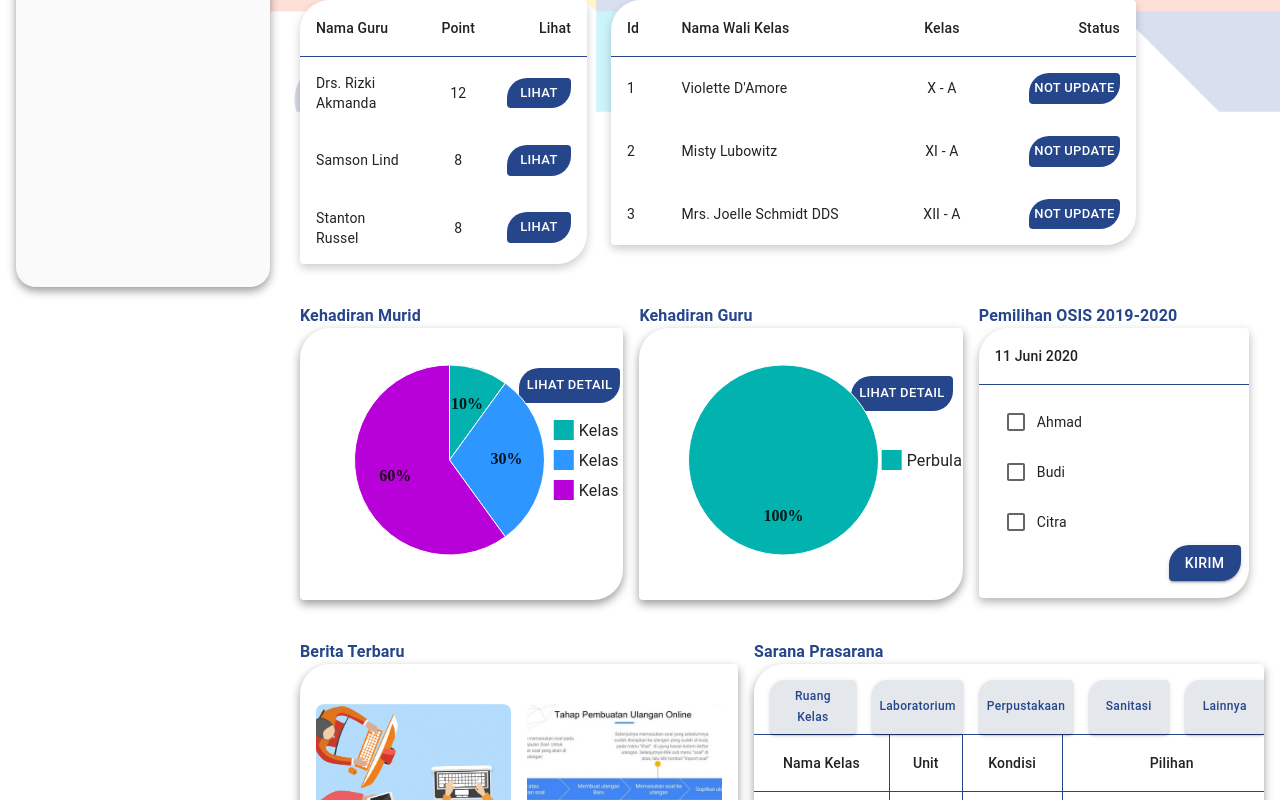
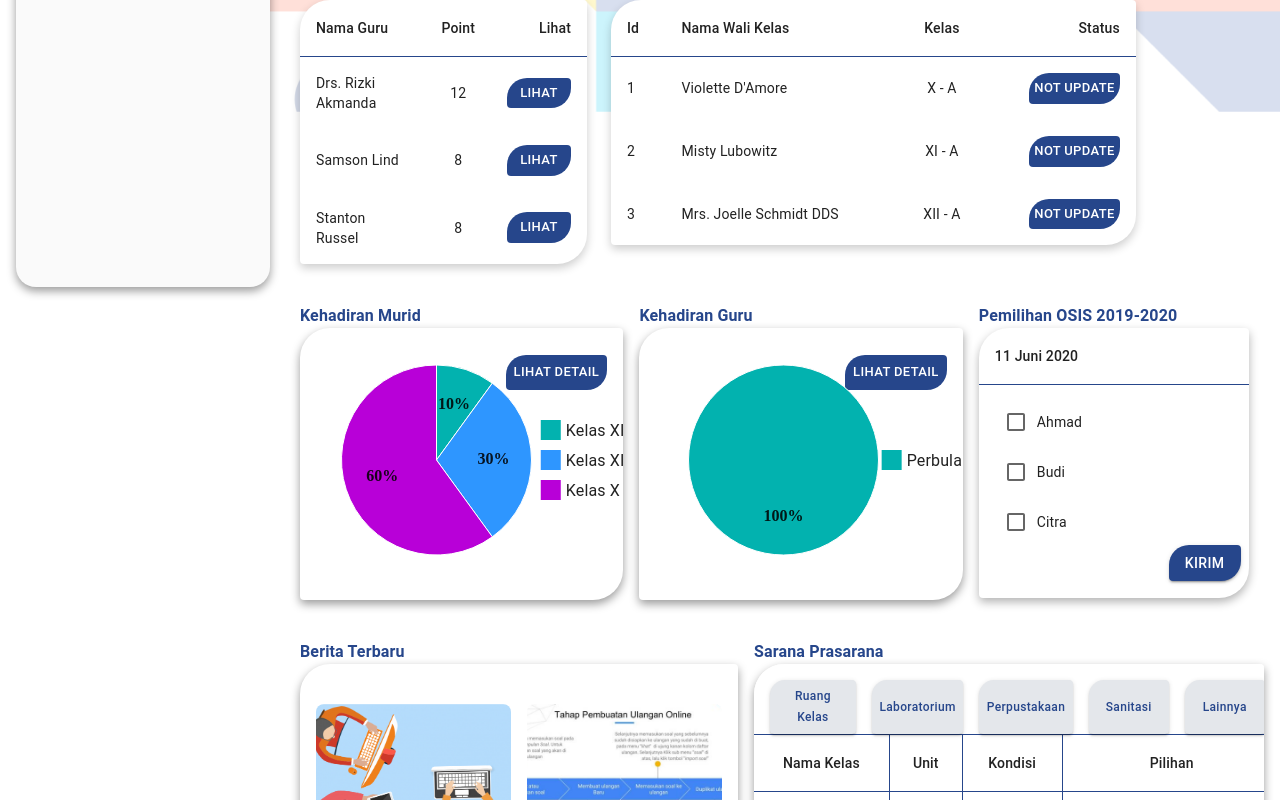
Before and after one commit to IlhamMuhamadNur/sekolahku-fe, a React (Vite) app: page /admin-dashboard in a window 1280 px wide. Shown: the part 553-1353 px from the top of the page. Built offline with nearby package versions, Linux system fonts and the light colour scheme.

Commit message:
posisi kehadiran guru dan murid

```diff
--- a/src/views/pages/dashboard/adminDashboard.jsx
+++ b/src/views/pages/dashboard/adminDashboard.jsx
@@ -628,7 +628,7 @@ const AdminDashboard = () => {
               ml: 5,
             }}
           >
-            {/* Kolom Kiri */}
+            {/* Kehadiran Murid */}
             <Box
               sx={{
                 flex: 1,
@@ -648,9 +648,13 @@ const AdminDashboard = () => {
                   position: "relative",
                   borderTopLeftRadius: "30px",
                   borderBottomRightRadius: "30px",
-                  padding: "16px",
+                  padding: "5% 1%",
                   overflow: "hidden",
                   boxShadow: "0px 4px 10px rgba(0,0,0,0.4)",
+                  display: "flex",
+                  flexDirection: "column",
+                  justifyContent: "space-between",
+                  height: "100%", // Pastikan card selalu tinggi cukup
                 }}
               >
                 <Button
@@ -660,9 +664,10 @@ const AdminDashboard = () => {
                     borderBottomRightRadius: "20px",
                     color: "white",
                     position: "absolute",
-                    right: 3,
-                    top: 40,
+                    top: "10%",
+                    right: "5%",
                     minWidth: "7vw",
+                    maxWidth: "120px", // Sesuaikan batas maksimalnya
                     fontSize: 13,
                   }}
                 >
@@ -689,7 +694,7 @@ const AdminDashboard = () => {
               </Card>
             </Box>
 
-            {/* Kolom Tengah */}
+            {/* Kehadiran Guru */}
             <Box
               sx={{
                 flex: 1,
@@ -712,6 +717,10 @@ const AdminDashboard = () => {
                   padding: "16px",
                   overflow: "hidden",
                   boxShadow: "0px 4px 10px rgba(0,0,0,0.4)",
+                  display: "flex",
+                  flexDirection: "column",
+                  justifyContent: "space-between",
+                  height: "100%", // Pastikan card selalu tinggi cukup
                 }}
               >
                 <Button
@@ -721,9 +730,10 @@ const AdminDashboard = () => {
                     borderBottomRightRadius: "20px",
                     color: "white",
                     position: "absolute",
-                    right: 10,
-                    top: 48,
+                    top: "10%",
+                    right: "5%",
                     minWidth: "7vw",
+                    maxWidth: "120px", // Sesuaikan batas maksimalnya
                     fontSize: 13,
                   }}
                 >
```
